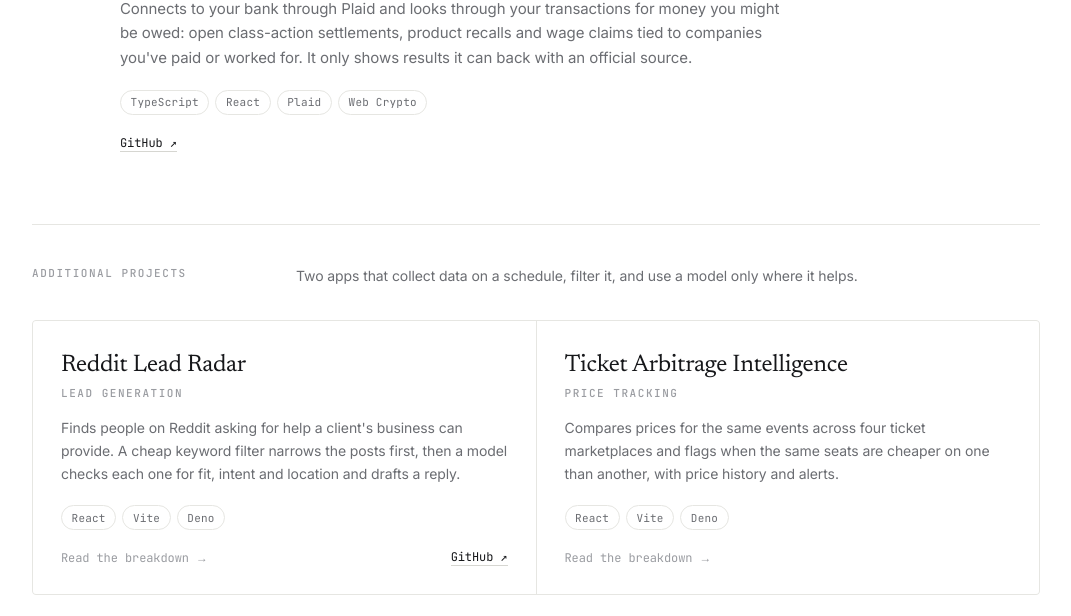
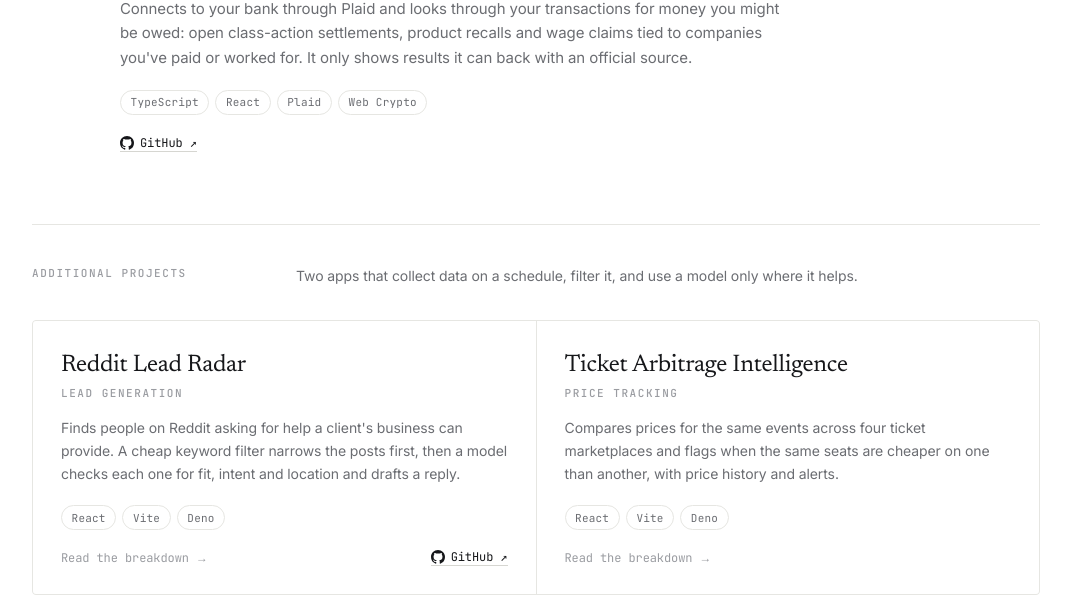
Before and after one commit to imcxrlos/personal, a Next.js app: page / in a window 1280 px wide. Shown: the part 1611-2227 px from the top of the page, without its empty margins (104-1175 px from the left). Built offline with nearby package versions, Linux system fonts and the light colour scheme.

Commit message:
Add the GitHub mark to the homepage repo links
A 14px inline Octicons mark-github (currentColor, aria-hidden) before
"GitHub ↗" on the Find My Savings and Reddit Lead Radar links. Homepage
only; /projects and the hero/contact buttons are unchanged.

```diff
--- a/app/page.tsx
+++ b/app/page.tsx
@@ -1,6 +1,7 @@
 import Link from "next/link";
 import { site, projects, additionalProjects, areas } from "@/lib/content";
 import { HeroShader } from "@/components/hero-shader";
+import { GitHubMark } from "@/components/github-mark";
 
 // "https://indeficient.com/business" -> "indeficient.com/business"
 const displayUrl = (url: string) => url.replace(/^https?:\/\//, "");
@@ -144,8 +145,9 @@
                         href={p.repo}
                         target="_blank"
                         rel="noreferrer noopener"
-                        className="link-underline font-mono text-xs text-[var(--color-faint)] transition-colors hover:text-[var(--color-ink)]"
+                        className="link-underline inline-flex items-center gap-1.5 font-mono text-xs text-[var(--color-faint)] transition-colors hover:text-[var(--color-ink)]"
                       >
+                        <GitHubMark className="h-3.5 w-3.5" />
                         GitHub ↗
                       </a>
                     ) : null}
@@ -205,8 +207,9 @@
                     href={p.repo}
                     target="_blank"
                     rel="noreferrer noopener"
-                    className="link-underline absolute bottom-6 right-6 font-mono text-xs text-[var(--color-faint)] transition-colors hover:text-[var(--color-ink)] md:bottom-7 md:right-7"
+                    className="link-underline absolute bottom-6 right-6 inline-flex items-center gap-1.5 font-mono text-xs text-[var(--color-faint)] transition-colors hover:text-[var(--color-ink)] md:bottom-7 md:right-7"
                   >
+                    <GitHubMark className="h-3.5 w-3.5" />
                     GitHub ↗
                   </a>
                 ) : null}
--- /dev/null
+++ b/components/github-mark.tsx
@@ -0,0 +1,14 @@
+/** GitHub's mark (Octicons `mark-github`), sized to the surrounding text. */
+export function GitHubMark({ className }: { className?: string }) {
+  return (
+    <svg
+      viewBox="0 0 16 16"
+      aria-hidden="true"
+      focusable="false"
+      className={className}
+      fill="currentColor"
+    >
+      <path d="M8 0c4.42 0 8 3.58 8 8a8.013 8.013 0 0 1-5.45 7.59c-.4.08-.55-.17-.55-.38 0-.27.01-1.13.01-2.2 0-.75-.25-1.23-.54-1.48 1.78-.2 3.65-.88 3.65-3.95 0-.88-.31-1.59-.82-2.15.08-.2.36-1.02-.08-2.12 0 0-.67-.22-2.2.82-.64-.18-1.32-.27-2-.27-.68 0-1.36.09-2 .27-1.53-1.03-2.2-.82-2.2-.82-.44 1.1-.16 1.92-.08 2.12-.51.56-.82 1.28-.82 2.15 0 3.06 1.86 3.75 3.64 3.95-.23.2-.44.55-.51 1.07-.46.21-1.61.55-2.33-.66-.15-.24-.6-.83-1.23-.82-.67.01-.27.38.01.53.34.19.73.9.82 1.13.16.45.68 1.31 2.69.94 0 .67.01 1.3.01 1.49 0 .21-.15.45-.55.38A7.995 7.995 0 0 1 0 8c0-4.42 3.58-8 8-8Z" />
+    </svg>
+  );
+}
```
